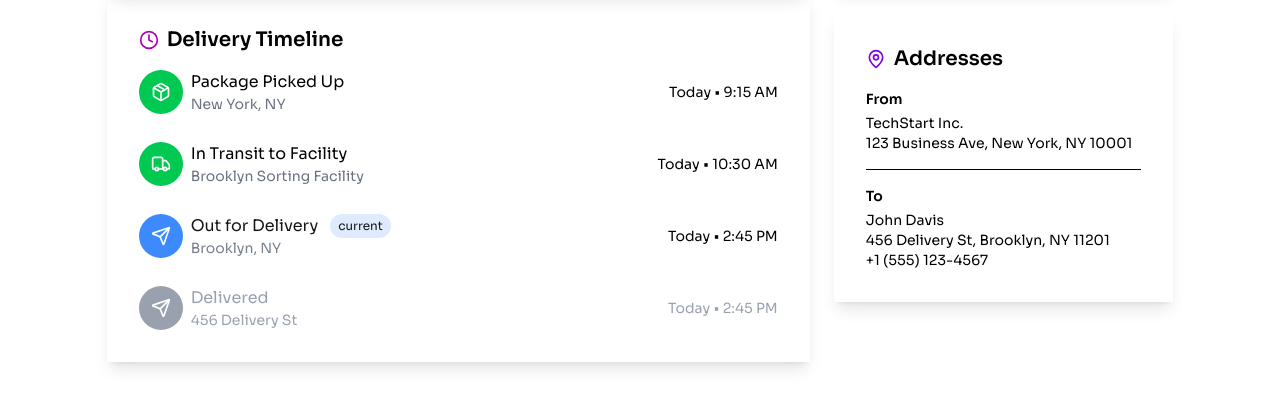
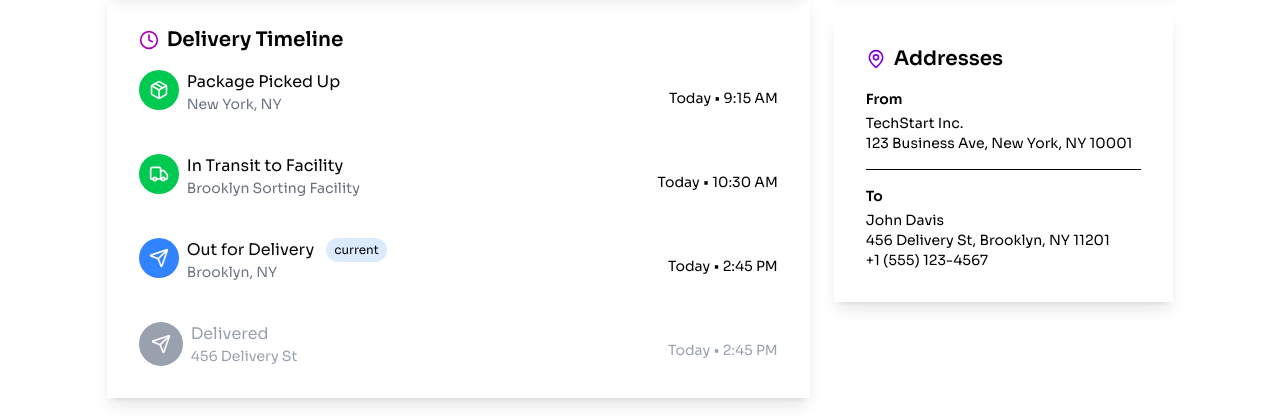
Before and after one commit to obeespace/courier, a Next.js app: page /track in a window 1280 px wide. Shown: the part 1187-1603 px from the top of the page. Built offline with nearby package versions, Linux system fonts and the light colour scheme.

Commit message:
track UI corrected

```diff
--- a/app/track/page.js
+++ b/app/track/page.js
@@ -94,7 +94,7 @@ const page = () => {
 
         <div className="grid grid-cols-1 lg:grid-cols-3 gap-6">
           {/* Main Tracking Info */}
-          <div className="col-span-2">
+          <div className="lg:col-span-2">
             {/* Live Map */}
             <div className="shadow-lg border-0 bg-white/80 p-8 rounded-2xl backdrop-blur">
               <p className="flex items-center gap-2 font-semibold text-xl mb-4">
@@ -146,9 +146,9 @@ const page = () => {
                 Delivery Timeline
               </p>
 
-              <div className="flex justify-between items-center">
+              <div className="md:flex justify-between items-center">
                 <div className="flex gap-2">
-                  <div className="py-1 px-3 bg-green-500 w-fit flex items-center rounded-full">
+                  <div className="w-10 h-10 bg-green-500 flex items-center justify-center rounded-full">
                     <Package className="w-5 h-5 text-white" />
                   </div>
                   <div>
@@ -156,12 +156,12 @@ const page = () => {
                     <p className="text-sm text-gray-500">New York, NY</p>
                   </div>
                 </div>
-                <p className="text-sm">Today • 9:15 AM</p>
+                <p className="text-right mt-3 md-mt-0 text-sm">Today • 9:15 AM</p>
               </div>
 
-              <div className="flex justify-between mt-7 items-center">
+              <div className="md:flex justify-between mt-10 items-center">
                 <div className="flex gap-2">
-                  <div className="py-1 px-3 bg-green-500 w-fit flex items-center rounded-full">
+                  <div className="w-10 h-10 bg-green-500 flex items-center justify-center rounded-full">
                     <Truck className="w-5 h-5 text-white" />
                   </div>
                   <div>
@@ -171,12 +171,12 @@ const page = () => {
                     </p>
                   </div>
                 </div>
-                <p className="text-sm">Today • 10:30 AM</p>
+                <p className="text-right mt-3 md-mt-0 text-sm">Today • 10:30 AM</p>
               </div>
 
-              <div className="flex justify-between mt-7 items-center">
+              <div className="md:flex justify-between mt-10 items-center">
                 <div className="flex gap-2 animate-pulse">
-                  <div className="py-1 px-3 bg-blue-500 w-fit flex items-center rounded-full">
+                  <div className="w-10 h-10 bg-blue-500 flex items-center justify-center rounded-full">
                     <Send className="w-5 h-5 text-white" />
                   </div>
                   <div>
@@ -184,10 +184,10 @@ const page = () => {
                     <p className="text-sm text-gray-500">Brooklyn, NY</p>
                   </div>
                 </div>
-                <p className="text-sm">Today • 2:45 PM</p>
+                <p className="text-right mt-3 md-mt-0 text-sm">Today • 2:45 PM</p>
               </div>
 
-              <div className="flex justify-between mt-7 text-gray-400 items-center">
+              <div className="md:flex justify-between mt-10 text-gray-400 items-center">
                 <div className="flex gap-2">
                   <div className="py-1 px-3 bg-gray-400 w-fit flex items-center rounded-full">
                     <Send className="w-5 h-5 text-white" />
@@ -197,14 +197,14 @@ const page = () => {
                     <p className="text-sm">456 Delivery St</p>
                   </div>
                 </div>
-                <p className="text-sm">Today • 2:45 PM</p>
+                <p className="text-right mt-3 md-mt-0 text-sm">Today • 2:45 PM</p>
               </div>
             </div>
           </div>
           {/* Sidebar */}
           <div className="space-y-6">
             {/* Driver Info */}
-            <div className="shadow-lg border-0 bg-white/80 backdrop-blur p-8">
+            <div className="shadow-lg border-0 backdrop-blur p-8">
               <p className="flex items-center gap-2 mb-4 font-semibold text-xl">
                 <User className="w-5 h-5 text-indigo-700" />
                 Your Driver
```
